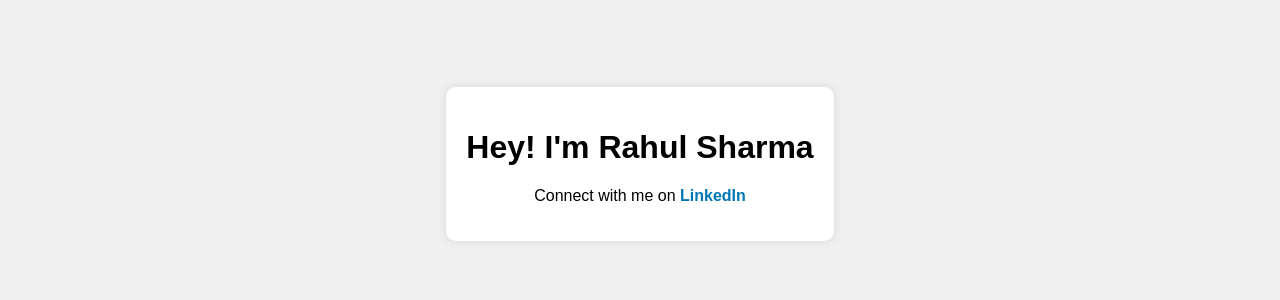
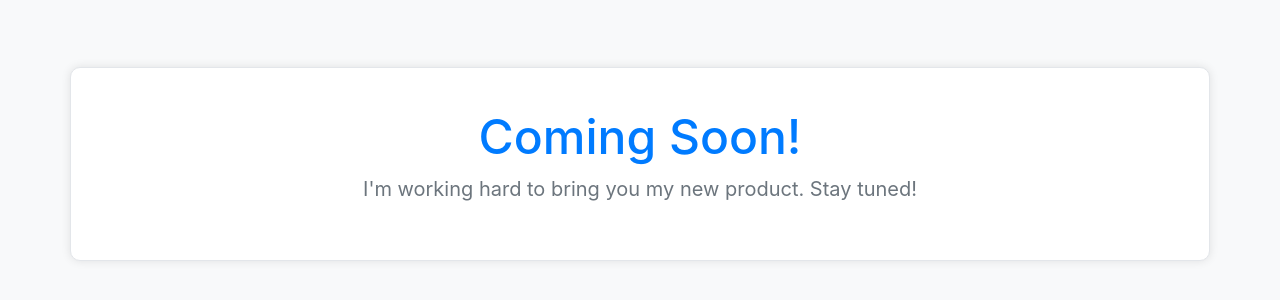
Before and after one commit to rxhulshxrmx/hashrat.co, a plain HTML site: page index.html in a window 1280 px wide. Shown: the part 236-536 px from the top of the page. Drawn offline with nearby package versions, Linux system fonts and the light colour scheme.

Commit message:
Update index.html

```diff
--- a/index.html
+++ b/index.html
@@ -3,7 +3,8 @@
 <head>
     <meta charset="UTF-8">
     <meta name="viewport" content="width=device-width, initial-scale=1.0">
-    <title>Rahul Sharma's Portfolio</title>
+    <title>Coming Soon</title>
+    <link href="https://stackpath.bootstrapcdn.com/bootstrap/4.5.2/css/bootstrap.min.css" rel="stylesheet">
     <style>
         body {
             display: flex;
@@ -11,27 +12,33 @@
             align-items: center;
             height: 100vh;
             margin: 0;
-            font-family: Arial, sans-serif;
-            background-color: #f0f0f0;
+            background-color: #f8f9fa;
         }
         .container {
             text-align: center;
-            background: #fff;
-            padding: 20px;
+            padding: 40px;
+            background-color: #ffffff;
+            border: 1px solid #e3e6ea;
             border-radius: 10px;
             box-shadow: 0 0 10px rgba(0, 0, 0, 0.1);
         }
-        a {
-            color: #0077b5;
-            text-decoration: none;
-            font-weight: bold;
+        h1 {
+            font-size: 3rem;
+            color: #007bff;
+        }
+        p {
+            font-size: 1.25rem;
+            color: #6c757d;
         }
     </style>
 </head>
 <body>
     <div class="container">
-        <h1>Hey! I'm Rahul Sharma</h1>
-        <p>Connect with me on <a href="https://www.linkedin.com/in/rxhulshxrmx/" target="_blank">LinkedIn</a></p>
+        <h1>Coming Soon!</h1>
+        <p>I'm working hard to bring you my new product. Stay tuned!</p>
     </div>
+    <script src="https://code.jquery.com/jquery-3.5.1.slim.min.js"></script>
+    <script src="https://cdn.jsdelivr.net/npm/@popperjs/core@2.5.2/dist/umd/popper.min.js"></script>
+    <script src="https://stackpath.bootstrapcdn.com/bootstrap/4.5.2/js/bootstrap.min.js"></script>
 </body>
 </html>
```
